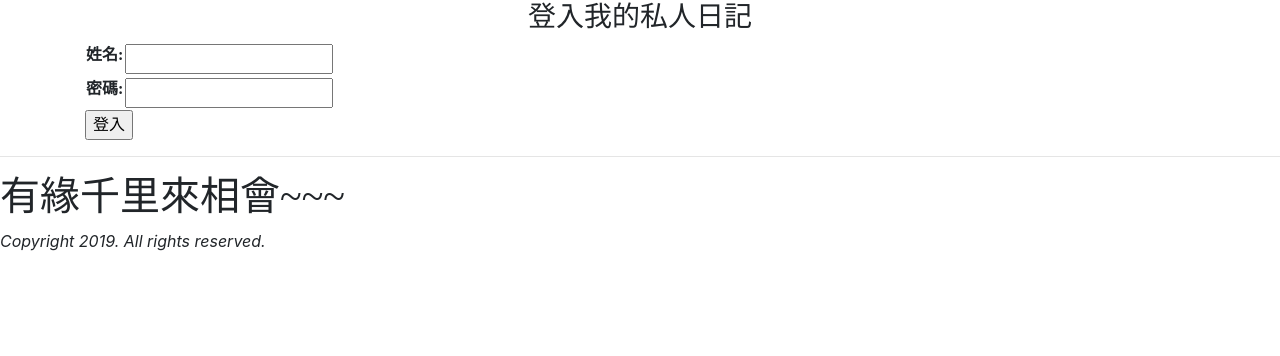
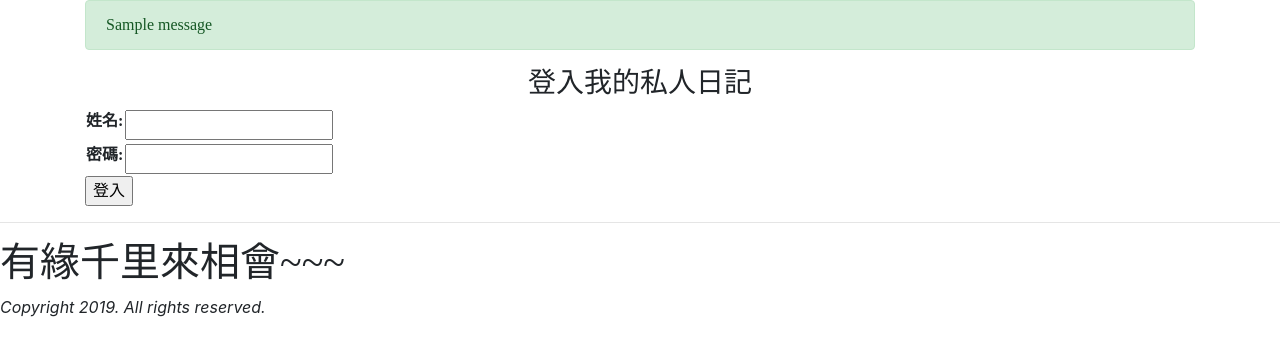
Before and after one commit to RyukerLiu/Django_login, a Django app: page /login/ in a window 1280 px wide. Shown: the part 128-484 px from the top of the page. Run offline with Django 3.2, Linux system fonts and the light colour scheme; one stand-in notice (Sample message) is shown; some libraries are stand-ins or nearby versions.

Commit message:
myUser login

```diff
--- a/mysite/templates/index.html
+++ b/mysite/templates/index.html
@@ -3,9 +3,9 @@
 {% block title%}分享日記{% endblock %}
 {% block content %}
 <div class='container'>
-{% if message %}
-	<div class='alert alert-warning'>{{ message }}</div>
-{% endif %}
+{% for message in messages %}
+	<div class='alert alert-{{message.tags}}'>{{ message }}</div>
+{% endfor %}
 <div class='row'>
 	<div class='col-md-12'>
 		<div class='panel panel-default'>
--- a/mysite/templates/login.html
+++ b/mysite/templates/login.html
@@ -3,9 +3,9 @@
 {% block title%} 登入分享日記 {% endblock %}
 {% block content %}
 <div class='container'>
-{% if message %}
-	<div class='alert alert-warning'>{{ message }}</div>
-{% endif %}
+{% for message in messages %}
+	<div class='alert alert-{{message.tags}}'>{{ message }}</div>
+{% endfor %}
 <div class='row'>
 	<div class='col-md-12'>
 		<div class='panel panel-default'>
--- a/mysite/views.py
+++ b/mysite/views.py
@@ -2,6 +2,7 @@ from django.shortcuts import render, redirect
 from mysite import models, forms
 from django.core.mail import EmailMessage
 from django.contrib.sessions.models import Session
+from django.contrib import messages
 
 # Create your views here.
 def index(request):
@@ -87,15 +88,17 @@ def login(request):
 				if user.password == login_password:
 					request.session['username'] = user.name
 					request.session['useremail'] = user.email
+					messages.add_message(request, messages.SUCCESS, "成功登入了")
 					return redirect('/')
 				else:
-					message = "密碼錯誤，請再檢查一次"
+					messages.add_message(request, messages.WARNING, "密碼錯誤，請再檢查一次")
 			except:
-				message = "找不到使用者"
+				messages.add_message(request, messages.WARNING, "找不到使用者")
 		else:
-			message = "請檢查輸入的欄位內容"
+			messages.add_message(request, messages.INFO, "請檢查輸入的欄位內容")
 	else:
 		login_form = forms.LoginForm()
+
 	return render(request, 'login.html', locals())
 
 def logout(request):
```
Also changed, not shown: db.sqlite3.
